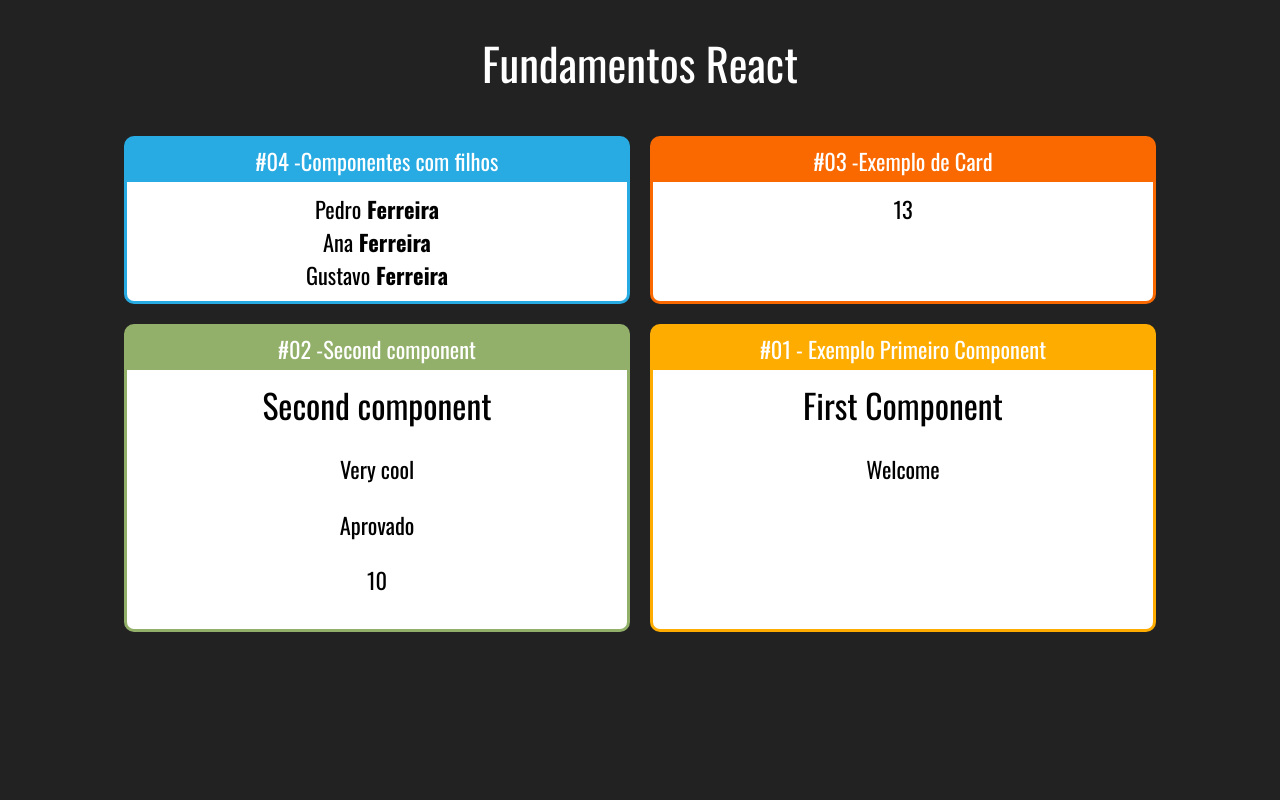
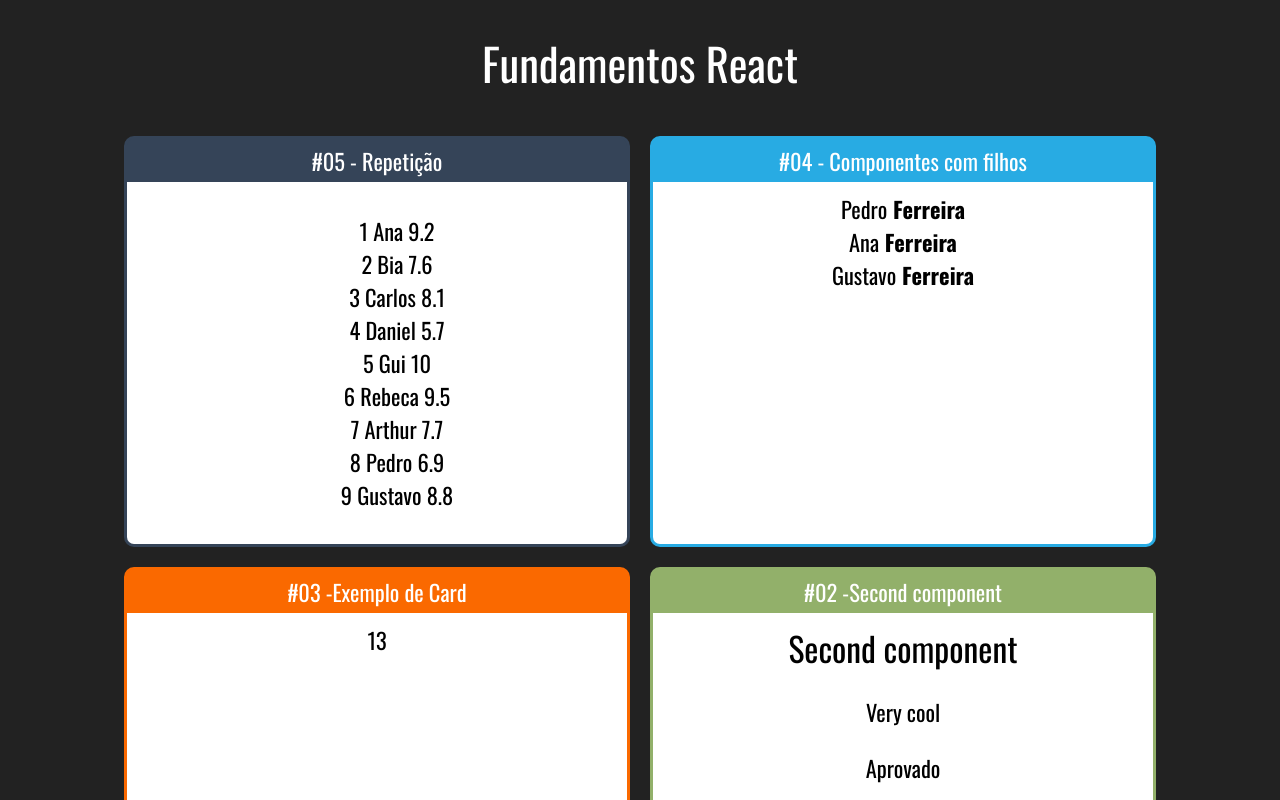
Before and after one commit to simonelopess/FundamentosReactUdemy, a React (Create React App) app: page / in a window 1280 px wide. Shown: the top 800 px of the page. Built offline with nearby package versions, Linux system fonts and the light colour scheme.

Commit message:
Repeat elements in a list

```diff
--- a/src/App.js
+++ b/src/App.js
@@ -4,6 +4,8 @@ import RandomComponent from './components/basics/RandomComponent';
 import Card from './components/layout/Card';
 import Family from './components/basics/Family';
 import MemberFamily from './components/basics/MemberFamily';
+import StudentList from './components/repeat/studentList';
+
 
 import './App.css'
 const App = () => {
@@ -11,7 +13,10 @@ const App = () => {
     <div className="App">
       <h1>Fundamentos React</h1>
       <div className="Cards">
-        <Card titulo="#04 -Componentes com filhos" color="#28ABE3">
+        <Card titulo="#05 - Repetição" color="#354458">
+          <StudentList/>
+        </Card>
+        <Card titulo="#04 - Componentes com filhos" color="#28ABE3">
           <Family surname="Ferreira">
             <MemberFamily name="Pedro"/>
             <MemberFamily name="Ana" />
--- /dev/null
+++ b/src/components/repeat/studentList.js
@@ -0,0 +1,20 @@
+import students from '../../data/student';
+
+
+const studentList =(props)=>{
+
+  const student = students.map((student) =>{
+    return(
+      <li key={student.id}>{student.id} {student.nome} {student.nota}</li>
+      )
+  })
+  return(
+    <>
+      <ul style={{listStyle: 'none'}}>
+        {student}
+      </ul>
+    </>
+  )
+}
+
+export default studentList;
--- /dev/null
+++ b/src/data/student.js
@@ -0,0 +1,11 @@
+export default [
+  {id: 1, nome: 'Ana', nota: 9.2},
+  {id: 2, nome: 'Bia', nota: 7.6},
+  {id: 3, nome: 'Carlos', nota: 8.1},
+  {id: 4, nome: 'Daniel', nota: 5.7},
+  {id: 5, nome: 'Gui', nota: 10},
+  {id: 6, nome: 'Rebeca', nota: 9.5},
+  {id: 7, nome: 'Arthur', nota: 7.7},
+  {id: 8, nome: 'Pedro', nota: 6.9},
+  {id: 9, nome: 'Gustavo', nota: 8.8},
+]
```
Also changed, not shown: 1 other file (tests, documents, lock files or other folders).
